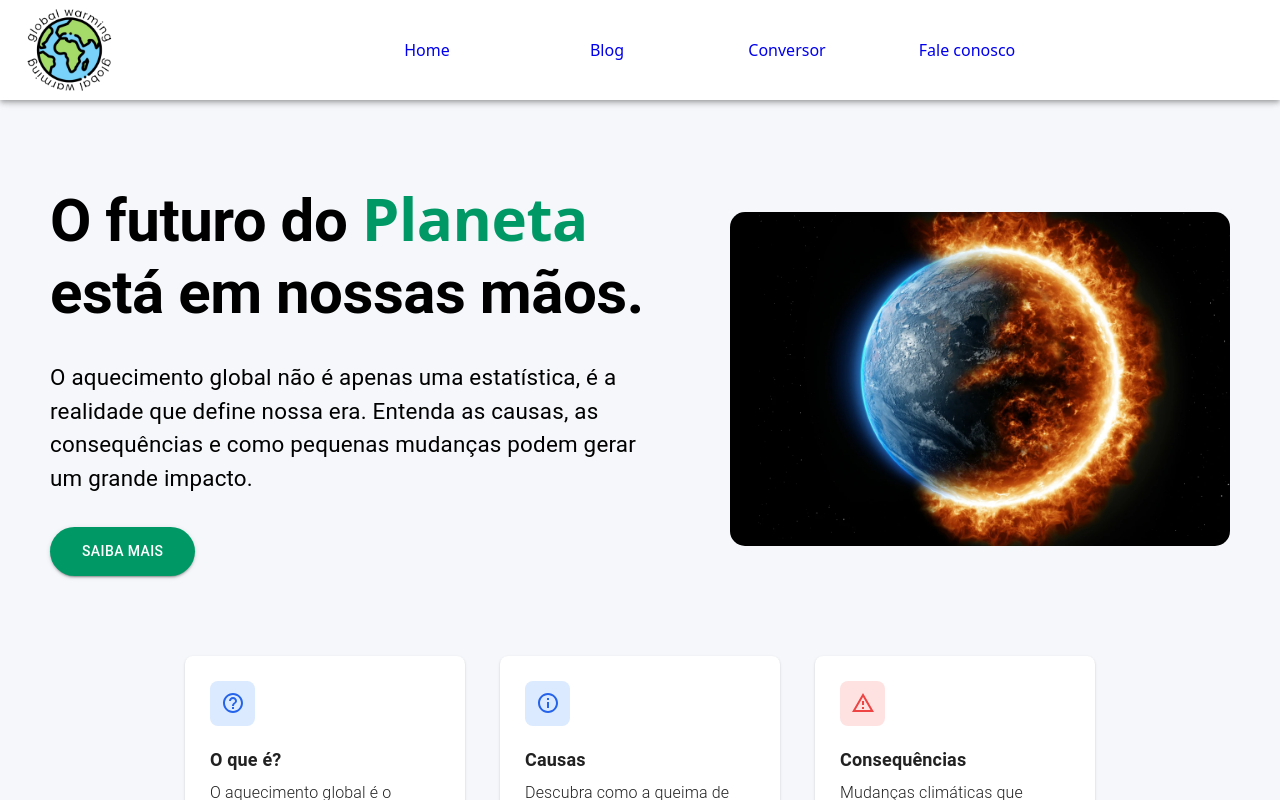
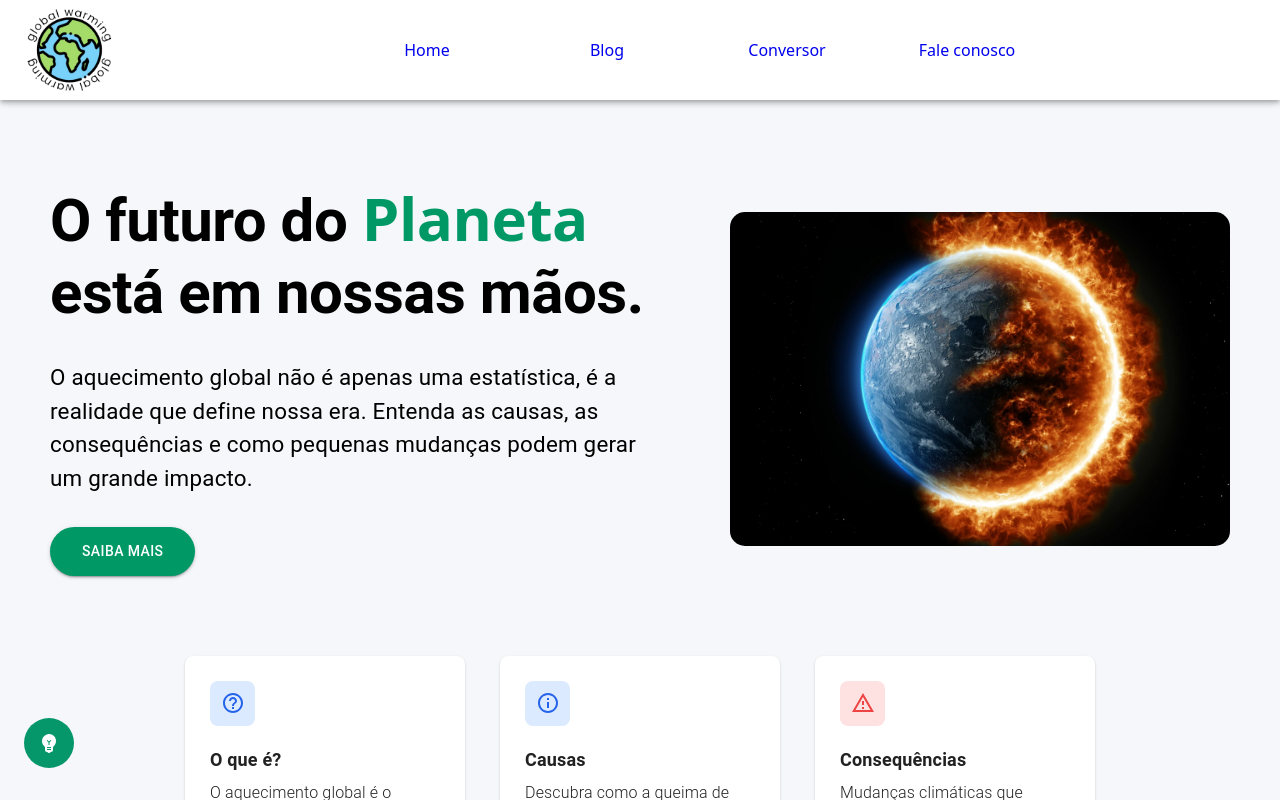
Before and after one commit to RobsonRomualdo/aquecimento_global, a React (Vite) app: page / in a window 1280 px wide. Shown: the top 800 px of the page. Built offline with nearby package versions, Linux system fonts and the light colour scheme.

Commit message:
fix: adicionar drawer a pagina home

```diff
--- a/src/pages/home.jsx
+++ b/src/pages/home.jsx
@@ -6,6 +6,7 @@ import CheckOutlinedIcon from "@mui/icons-material/CheckOutlined";
 import BasicCard from "../components/basicCard";
 import { Link } from "react-router-dom";
 import HelpOutlineOutlinedIcon from "@mui/icons-material/HelpOutlineOutlined";
+import ADrawer from "../components/drawer";
 
 import {
   Box,
@@ -188,6 +189,7 @@ function Home() {
 </Box>
 
       <Footer />
+      <ADrawer />
     </>
   );
 }
```
